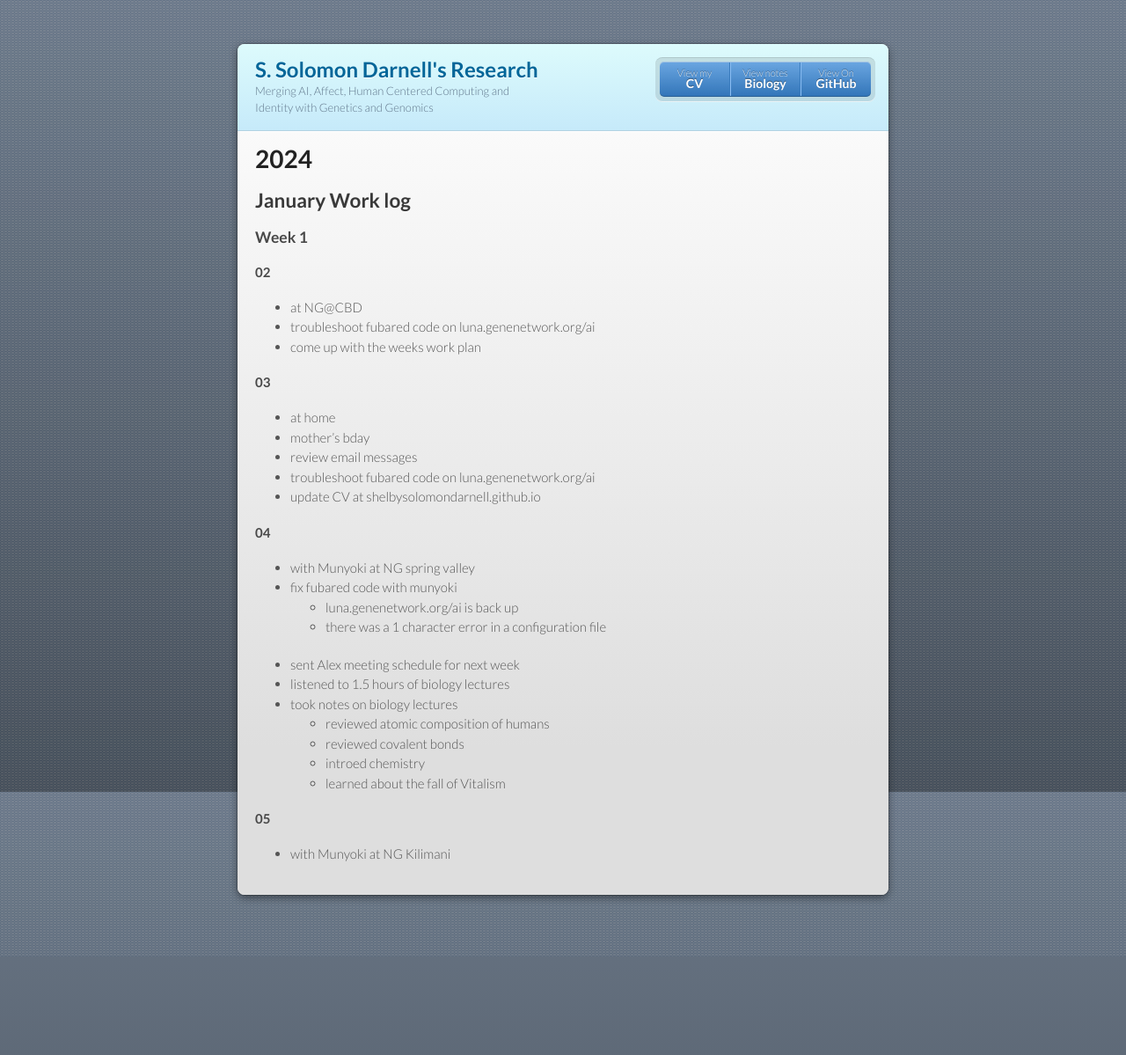
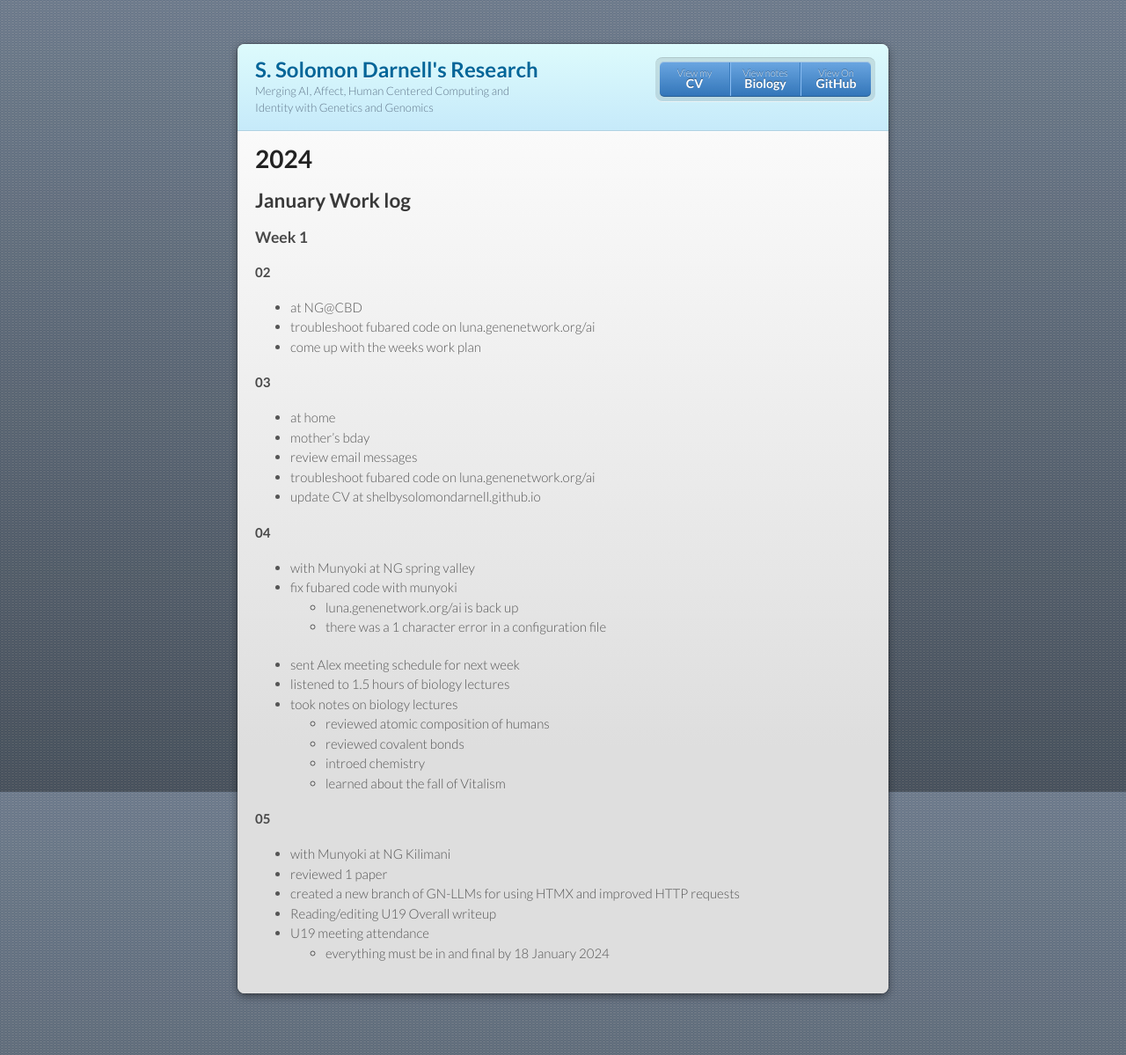
Before and after one commit to ShelbySolomonDarnell/shelbysolomondarnell.github.io, a Jekyll site: the page built from logs/2024-01-work.md, in a window 1280 px wide. Shown: the whole page at 88% size. Built offline with Jekyll 4.4.1, drawn with Linux system fonts in a browser that asks for light colours; our own code applies the rules of GitHub Pages for plain Markdown files; before the commit the page ends 1087 px from its top, so only the background shows below that.

Commit message:
update worklog for Friday

```diff
--- a/logs/2024-01-work.md
+++ b/logs/2024-01-work.md
@@ -30,3 +30,8 @@
 
 #### 05
 + with Munyoki at NG Kilimani
++ reviewed 1 paper
++ created a new branch of GN-LLMs for using HTMX and improved HTTP requests
++ Reading/editing U19 Overall writeup
++ U19 meeting attendance
+    + everything must be in and final by 18 January 2024
```
